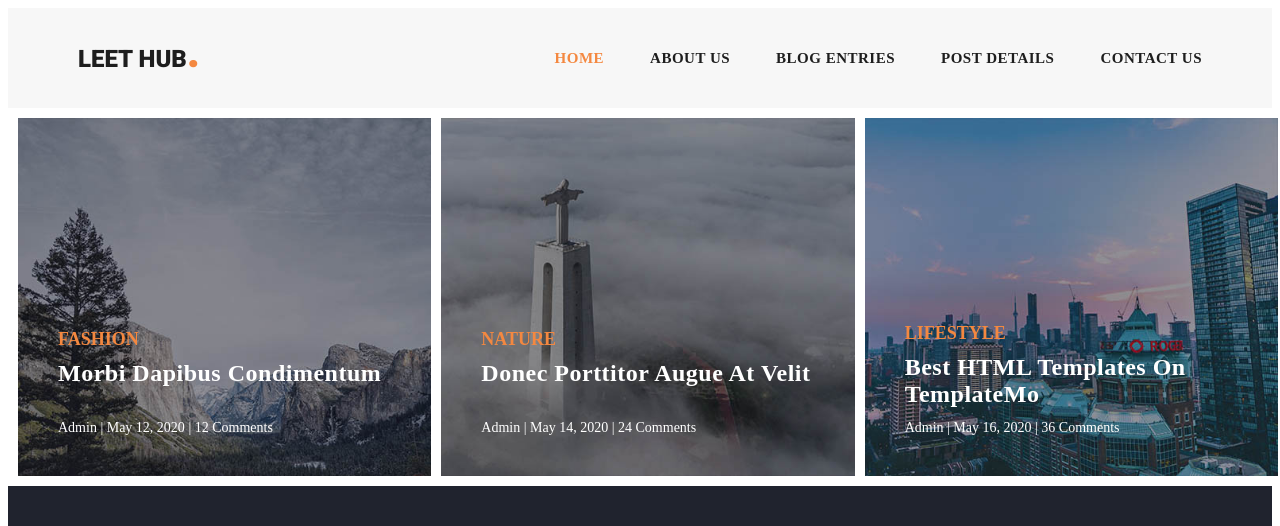
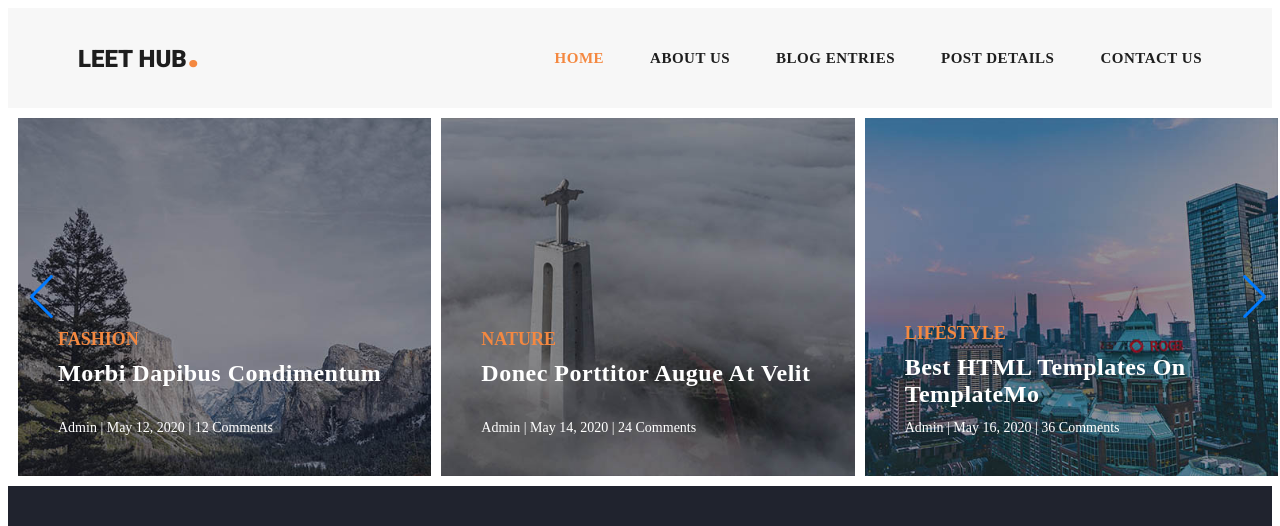
Before and after one commit to fstk1337/simple-blog, a React (Vite) app: page / in a window 1280 px wide. Shown: the top 526 px of the page. Built offline with nearby package versions, Linux system fonts and the light colour scheme.

Commit message:
feat: add navigation buttons to the slider

```diff
--- a/src/components/PostSlide/PostSlide.module.scss
+++ b/src/components/PostSlide/PostSlide.module.scss
@@ -1,6 +1,11 @@
 .postSlide {
   display: flex;
   position: relative;
+  transition: all .2s linear;
+}
+
+.postSlide:hover {
+  filter: opacity(70%);
 }
 
 .postImage {
@@ -16,6 +21,7 @@
   bottom: 40px;
   left: 40px;
   color: #fff;
+  cursor: pointer;
 }
 
 .topic {
--- a/src/components/PostSlider/PostSlider.tsx
+++ b/src/components/PostSlider/PostSlider.tsx
@@ -1,5 +1,8 @@
 import { Swiper, SwiperSlide } from 'swiper/react';
+import { Navigation } from 'swiper/modules';
+
 import 'swiper/css';
+import 'swiper/css/navigation';
 
 import { PostSlide } from '@components/PostSlide';
 import style from './PostSlider.module.scss';
@@ -13,6 +16,8 @@ export const PostSlider = () => {
     <div className={style.postSlider}>
       <div className={style.content}>
         <Swiper
+          modules={[Navigation]}
+          navigation
           slidesPerView={width >= 2048 ? 5 : (width >= 1600 ? 4 : (width >= 992 ? 3 : (width < 640 ? 1 : 2)))}
           spaceBetween={10}
           loop={true}
--- a/src/styles/global.scss
+++ b/src/styles/global.scss
@@ -16,3 +16,32 @@ html, body {
   flex-direction: column;
   min-height: 100vh;
 }
+
+.swiper-button-prev, .swiper-button-next {
+  width: 30px!important;
+  height: 30px!important;
+  background-color: rgba(250,250,250,0.3);
+  background-repeat: no-repeat;
+  background-position: center;
+  background-size: 10px;
+  @media screen and (min-width: 480px) {
+    width: 60px!important;
+    height: 60px!important;
+    background-size: 16px;
+  }
+  @media screen and (min-width: 640px) {
+    transform: translateY(-20px);
+  }
+}
+
+.swiper-button-prev {
+  background-image: url('../assets/icons/prev.svg');
+}
+
+.swiper-button-next {
+  background-image: url('../assets/icons/next.svg');
+}
+
+.swiper-button-prev::after, .swiper-button-next::after {
+  display: none;
+}
```
Also changed, not shown: src/assets/icons/next.svg (added), src/assets/icons/prev.svg (added).
